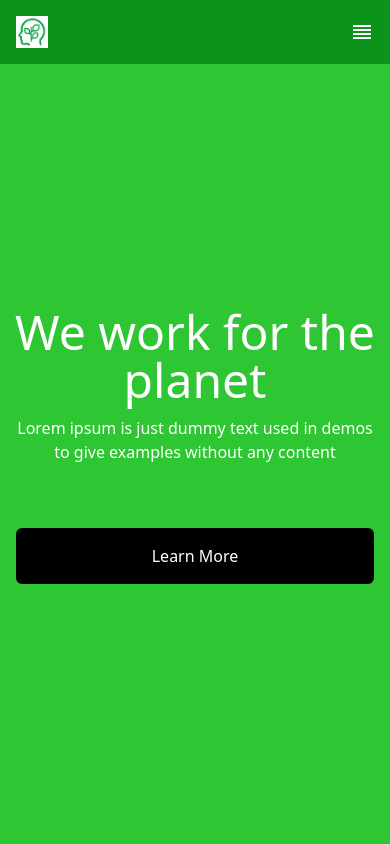
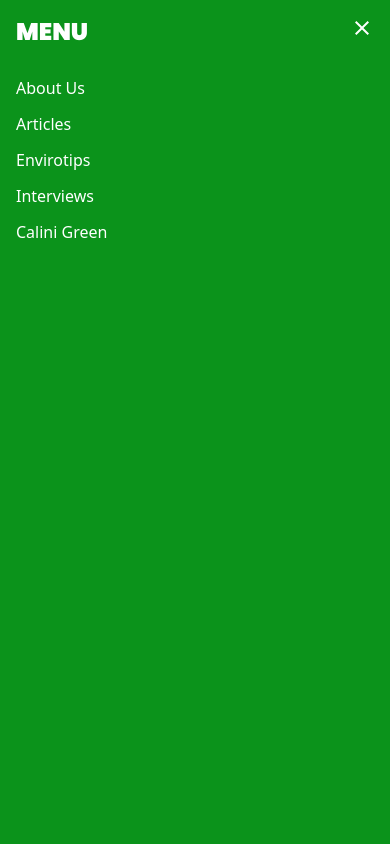
Before and after one commit to federicofusco/ecomentality.it, a Next.js app in the folder ecomentality/: page / in a window 390 px wide. Both pictures are taken after a click on the button 342 px from the left and 32 px from the top of the page. Shown: the top 844 px of the page. Built offline with nearby package versions, Linux system fonts and the light colour scheme; no server answers; the database is empty.

Commit message:
Added nav for mobile users which previously did nothing

```diff
--- a/ecomentality/components/buttons/MenuButton.jsx
+++ b/ecomentality/components/buttons/MenuButton.jsx
@@ -1,7 +1,7 @@
 import { MdReorder } from "react-icons/md"
 
-const MenuButton = () => {
-	return <button className={`w-16 h-16 my-auto bg-transparent flex sm:hidden justify-end ml-auto text-white`}>
+const MenuButton = ({ onOpen }) => {
+	return <button onClick={ onOpen } className={`w-16 h-16 my-auto bg-transparent flex sm:hidden justify-end ml-auto text-white`}>
 		<div className="my-auto text-2xl">
 			{ <MdReorder /> }
 		</div>
--- a/ecomentality/components/nav/HomeNavbar.jsx
+++ b/ecomentality/components/nav/HomeNavbar.jsx
@@ -2,6 +2,9 @@ import Logo from "../Logo"
 import MenuButton from "./../buttons/MenuButton"
 import NavLink from "./NavLink"
 import SearchBar from "./SearchBar"
+import MobileMenu from "./MobileMenu"
+import Link from "next/link"
+import { useState } from "react"
 
 /**
  * Displays a navbar dedicated to the homepage
@@ -9,19 +12,10 @@ import SearchBar from "./SearchBar"
  * @returns A navbar
  */
 const HomeNavbar = () => {
-	return (
-		<nav className="w-screen bg-dark-green top-0 fixed z-50 h-16 px-4">
-			<div className="h-full flex items-center">
-				<div className="flex flex-1">
-					<Logo iconOnly={ true } />
-				</div>
 
-
-				<div className="hidden sm:flex flex-auto">
+	const links = [
 		{
-						[
-							{
-								section: "Abous Us",
+			section: "About Us",
 			link: "/about"
 		},
 		{
@@ -40,13 +34,41 @@ const HomeNavbar = () => {
 			section: "Calini Green",
 			link: "/calini"
 		}
-						].map (({ section, link }) => <NavLink key={ section } title={ section } href={ link } /> )
+	];
+
+	const [menuVisible, setMenuVisiblity] = useState ( false );
+
+	const toggleMenuVisiblity = () => setMenuVisiblity ( !menuVisible );
+
+	return (
+		<nav className="w-screen bg-dark-green top-0 fixed z-50 h-16 px-4">
+			<div className="h-full flex items-center">
+				<div className="flex flex-1">
+					<Logo iconOnly={ true } />
+				</div>
+
+
+				<div className="hidden sm:flex flex-auto">
+					{
+						links.map (({ section, link }) => <NavLink key={ section } title={ section } href={ link } /> )
 					}
 				</div>
 
 				<SearchBar />
 
-				<MenuButton />
+				<MenuButton onOpen={ toggleMenuVisiblity } />
+
+				<MobileMenu visible={ menuVisible } onClose={ toggleMenuVisiblity }>
+					{
+						links.map (({ section, link }) => (
+							<Link key={ link } href={ link }>
+								<a className="mt-3 w-full block text-white font-medium">
+									{ section }
+								</a>
+							</Link>
+						))
+					}
+				</MobileMenu>
 
 			</div>
 		</nav>
--- /dev/null
+++ b/ecomentality/components/nav/MobileMenu.jsx
@@ -0,0 +1,21 @@
+import { MdClose } from "react-icons/md"
+
+const MobileMenu = ({ visible, onClose, children }) => {
+
+	// Hides the menu
+	if ( !visible ) return null;
+
+	return (
+		<div className="w-screen h-screen text-white bg-dark-green absolute top-0 left-0">
+			<div className="w-full flex justify-between p-4 h-16">
+				<h2 className="font-black font-poppins text-white uppercase text-2xl my-auto">Menu</h2>
+				<MdClose onClick={ onClose } className="text-white text-2xl" />
+			</div>
+			<div className="w-full px-4">
+				{ children }
+			</div>
+		</div>
+	)
+}
+
+export default MobileMenu;
--- a/ecomentality/pages/about.jsx
+++ b/ecomentality/pages/about.jsx
@@ -20,7 +20,7 @@ const AboutUs = () => {
 			<HomeNavbar />
 
 			<div className="mt-16">
-					<HeroTitle title="About Us" subtitle="Im using lorem ipsum because I cant be bothered to write an actual subtitle" />
+				<HeroTitle title="About Us" subtitle="Im using lorem ipsum because I cant be bothered to write an actual subtitle" />
 			</div>
 
 			<Footer />
--- a/ecomentality/pages/calini.jsx
+++ b/ecomentality/pages/calini.jsx
@@ -20,7 +20,7 @@ const CaliniGreen = () => {
 			<HomeNavbar />
 
 			<div className="mt-16">
-					<HeroTitle title="Calini Green" subtitle="Im using lorem ipsum because I cant be bothered to write an actual subtitle" />
+				<HeroTitle title="Calini Green" subtitle="Im using lorem ipsum because I cant be bothered to write an actual subtitle" />
 			</div>
 
 			<Footer />
--- a/ecomentality/pages/envirotips.jsx
+++ b/ecomentality/pages/envirotips.jsx
@@ -20,7 +20,7 @@ const CaliniGreen = () => {
 			<HomeNavbar />
 
 			<div className="mt-16">
-					<HeroTitle title="Envirotips" subtitle="Im using lorem ipsum because I cant be bothered to write an actual subtitle" />
+				<HeroTitle title="Envirotips" subtitle="Im using lorem ipsum because I cant be bothered to write an actual subtitle" />
 			</div>
 
 			<Footer />
```
Lines whose indentation alone changed are shown as unchanged.
